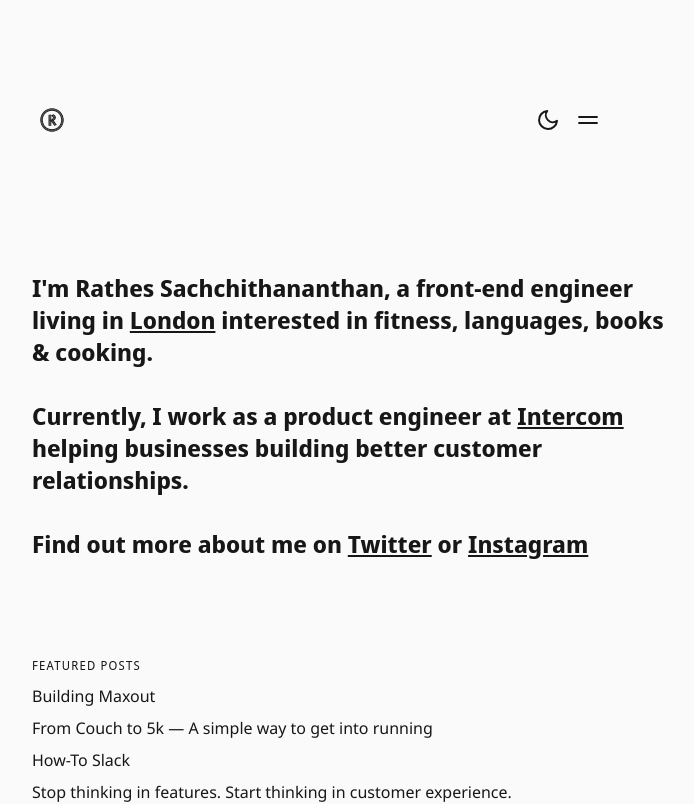
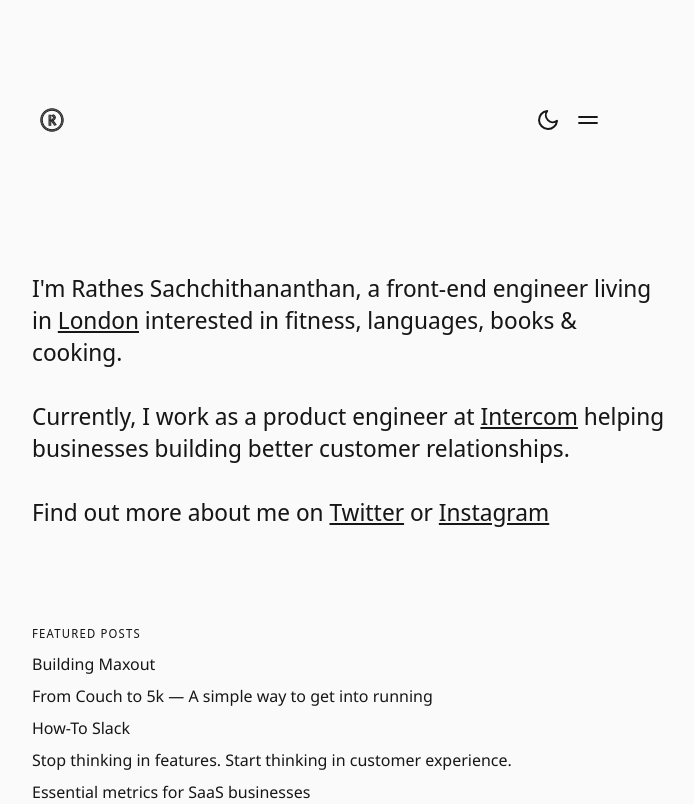
Before and after one commit to rathesDot/rathes.me, a Next.js app: page / in a window 1280 px wide. Shown: the top 804 px of the page, without its empty margins (96-790 px from the left). Built offline with nearby package versions, Linux system fonts and the light colour scheme.

Commit message:
💄Reduce font weight for introduction

```diff
--- a/src/pages/index.tsx
+++ b/src/pages/index.tsx
@@ -8,21 +8,21 @@ const IndexPage: React.FC<React.PropsWithChildren<NextPage>> = () => (
   <PageLayout>
     <Meta title="Home" />
     <section>
-      <h1 className="mb-8 max-w-[640px] break-words font-sansDisplay text-xl font-semibold leading-snug text-neutral-900 antialiased dark:text-neutral-50 sm:text-2xl">
+      <h1 className="mb-8 max-w-[640px] break-words font-sansDisplay text-xl font-medium leading-snug text-neutral-900 antialiased dark:text-neutral-50 sm:text-2xl">
         I'm Rathes Sachchithananthan, a front-end engineer living in{" "}
         <Link underlined href="https://goo.gl/maps/E9c5uw5SLjSbLZ9G9">
           London
         </Link>{" "}
         interested in fitness, languages, books &amp; cooking.
       </h1>
-      <p className="mb-8 max-w-[640px] break-words font-sansDisplay text-xl font-semibold leading-snug text-neutral-900 antialiased dark:text-neutral-50 sm:text-2xl">
+      <p className="mb-8 max-w-[640px] break-words font-sansDisplay text-xl font-medium leading-snug text-neutral-900 antialiased dark:text-neutral-50 sm:text-2xl">
         Currently, I work as a product engineer at{" "}
         <Link underlined href="https://www.intercom.com/">
           Intercom
         </Link>{" "}
         helping businesses building better customer relationships.
       </p>
-      <p className="mb-8 max-w-[640px] break-words font-sansDisplay text-xl font-semibold leading-snug text-neutral-900 antialiased dark:text-neutral-50 sm:text-2xl">
+      <p className="mb-8 max-w-[640px] break-words font-sansDisplay text-xl font-medium leading-snug text-neutral-900 antialiased dark:text-neutral-50 sm:text-2xl">
         Find out more about me on{" "}
         <Link underlined href="https://twitter.com/rswebdesigner">
           Twitter
```
